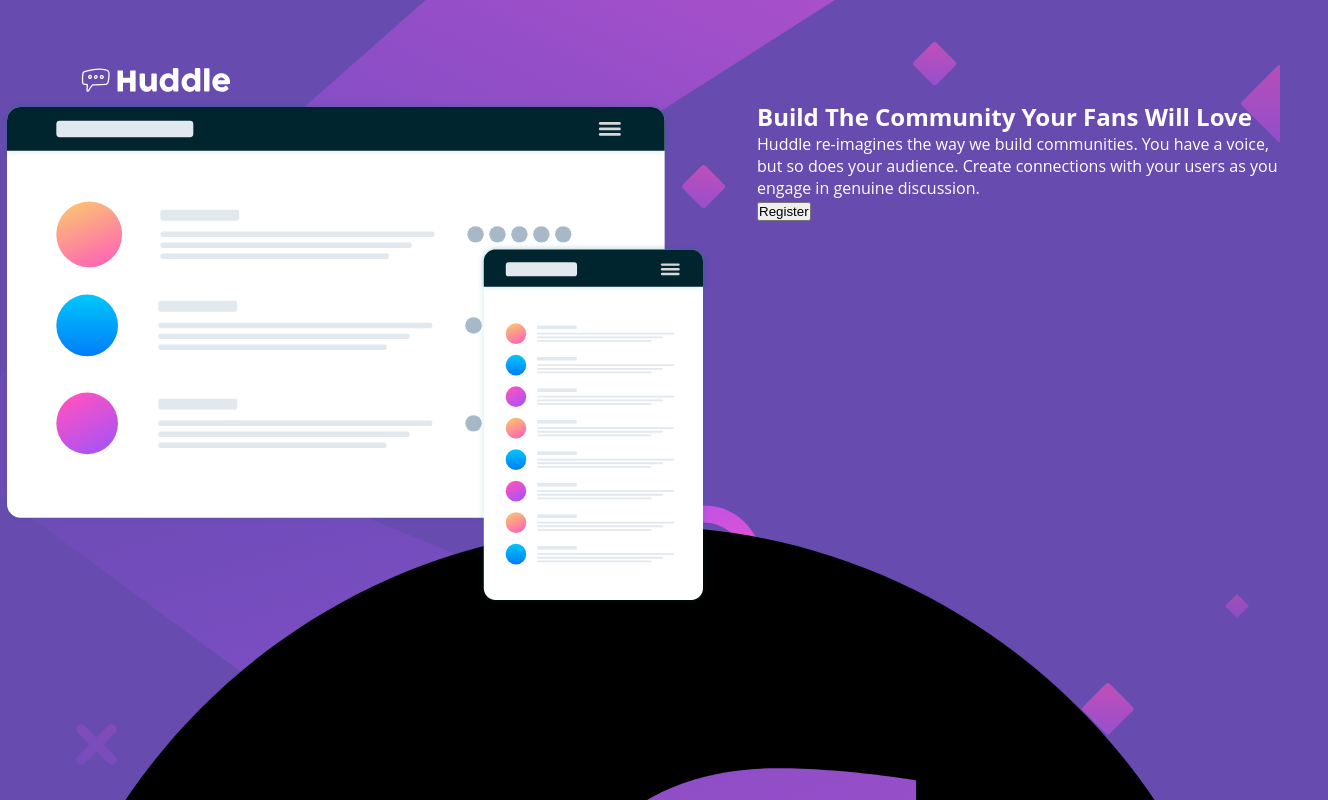
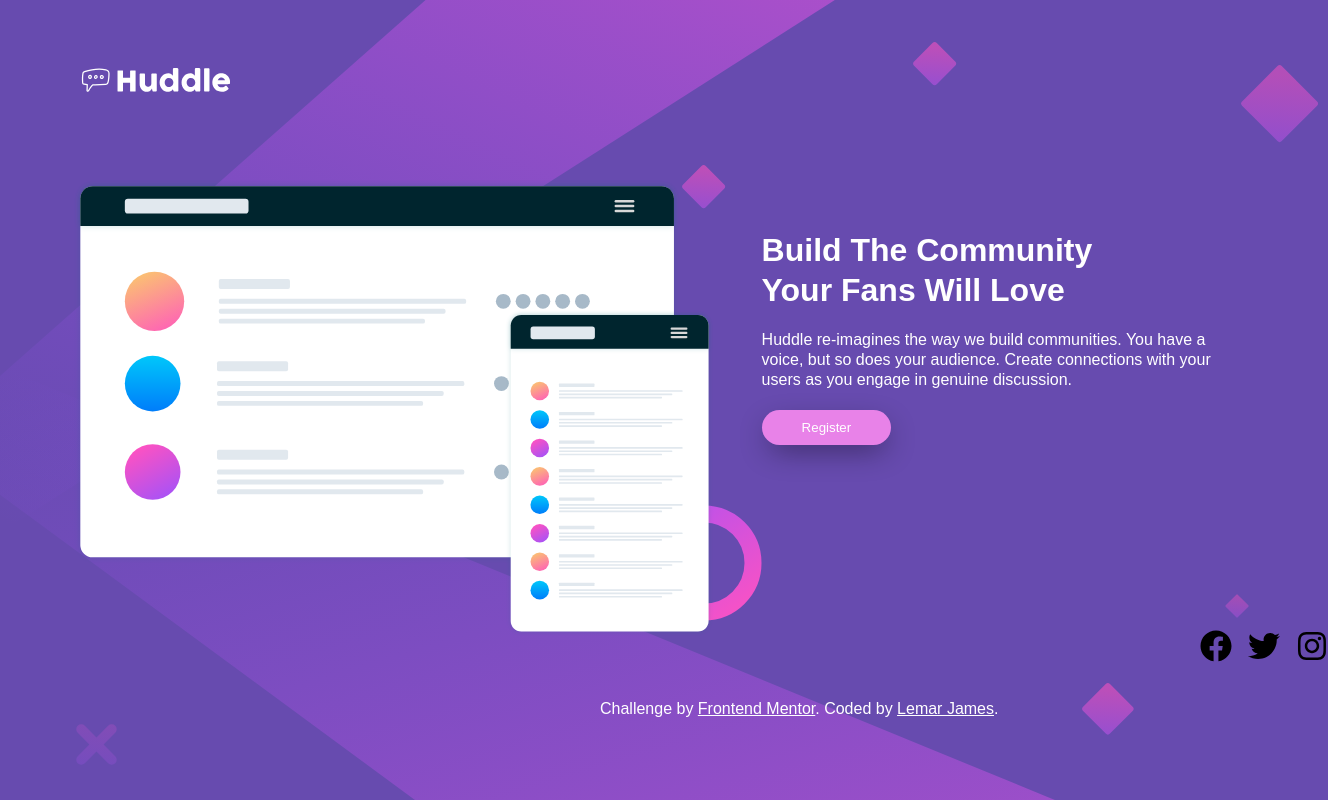
Before and after one commit to Lenimatic/huddlelandingpage, a plain HTML site: page index.html in a window 1280 px wide. Shown: the top 800 px of the page, 1328 px wide, since content can reach past the window. Drawn offline with Linux system fonts and the light colour scheme.

Commit message:
created the desktop version

```diff
--- a/index.html
+++ b/index.html
@@ -32,14 +32,15 @@
 
 
   <footer>
-    <ul>
-      <li><a href="/images/facebook.svg"><img src="/images/facebook.svg" alt=""></a></li>
-      <li><a href="/images/twitter.svg"></a><img src="/images/twitter.svg" alt=""></li>
-      <li><a href="/images/instagram.svg"></a><img src="/images/instagram.svg" alt=""></li>
+    <ul class="socllist">
+      <li><a href="#"><img src="/images/facebook.svg" alt=""></a></li>
+      <li><a href="#"><img src="/images/twitter.svg" alt=""></a></li>
+      <li><a href="#"><img src="/images/instagram.svg" alt=""></a></li>
     </ul>
+
     <p class="attribution">
       Challenge by <a href="https://www.frontendmentor.io?ref=challenge" target="_blank">Frontend Mentor</a>.
-      Coded by <a href="#">Lemar James</a>.
+      Coded by <a href="https://github.com/Lenimatic">Lemar James</a>.
     </p>
   </footer>
 </body>
--- a/style.css
+++ b/style.css
@@ -13,15 +13,15 @@ body {
     background-color: var(--primaryviolet);
     background-image: url(/images/bg-desktop.svg);
     background-repeat: no-repeat;
-    font-family: 'Open Sans';
+    background-size: cover;
+    font-family: sans-serif;
     font-weight: 400;
     color: white;
-    max-height: 100vh;
+    min-height: 100vh;
 }
 
 header {
     position: absolute;
-
 }
 
 header img {
@@ -32,41 +32,74 @@ header img {
 
 article {
     position: relative;
-    top: 100px;
+    top: 180px;
     display: flex;
     gap: 3rem;
+    margin-left: 4.6rem;
 }
 
+article img {
+    width: 40rem;
 
+}
 
+article h2 {
+    width: 22rem;
+    line-height: 40px;
+    font-size: 2rem;
+    margin-top: 50px;
+}
 
+article p {
+    width: 29.80rem;
+    line-height: 20px;
+    margin-top: 20px;
+    margin-bottom: 20px;
+}
 
+button {
+    padding: 10px 40px;
+    background-color: var(--secondarysoftmagenta);
+    border-radius: 30px;
+    color: white;
+    border: none;
+    cursor: pointer;
+    box-shadow: 1px 10px 30px -6px rgba(0,0,0,0.46);
+}
 
+footer {
+    position: absolute;
+    top: 630px;
+}
 
+footer ul {
+    display: flex;
+    list-style: none;
+    gap: 1rem;
+}
 
+footer ul a img {
+    width: 2rem;
+    height: 2rem;
+}
 
+footer .socllist {
+    position: inherit;
+    left: 1200px;
+}
 
+footer ul a img:hover {
+    cursor: pointer;
+    color: white;
+}
 
-
-
-
-
-
-
-
-
-
-
-
-
-
-
-
-
-
-
-
-
-
-.attribution { font-size: 11px; text-align: center; }
-.attribution a { color: hsl(228, 45%, 44%); }
+.attribution {
+    position: inherit;
+    left: 600px;
+    top: 70px;
+    font-size: 1rem;
+    width: 400px;
+}
+ .attribution a {
+    color: white;
+ }
```
